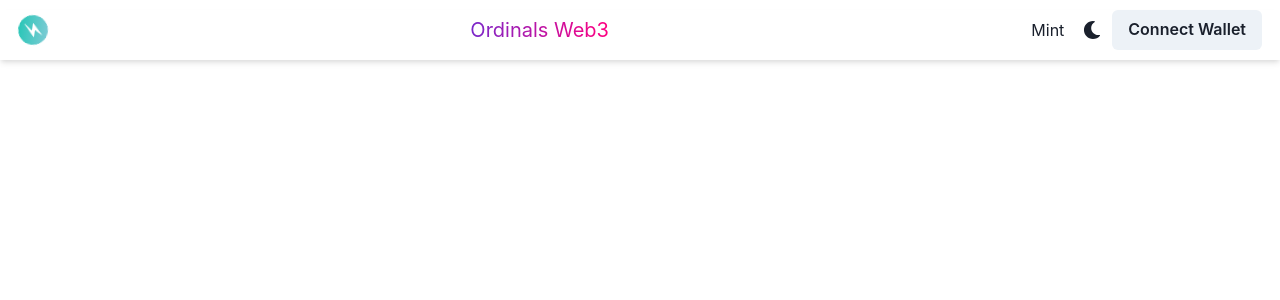
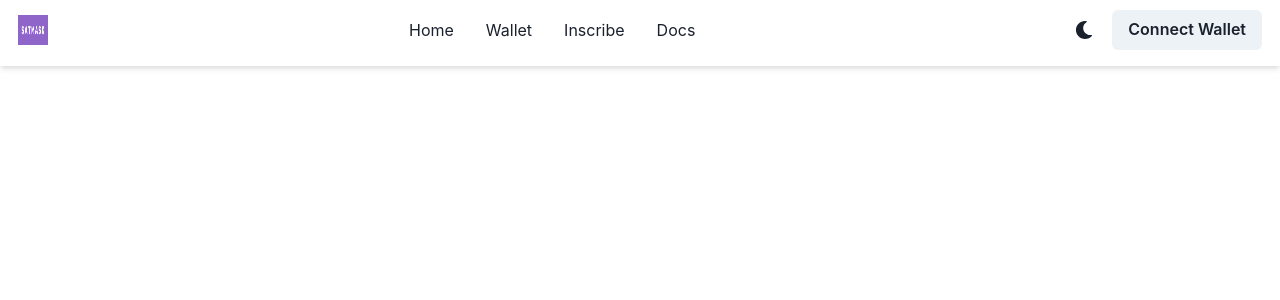
Before and after one commit to Hackathon-X/ultra-yield-web, a React (Create React App) app: page / in a window 1280 px wide. Shown: the top 300 px of the page. Built offline with nearby package versions, Linux system fonts and the light colour scheme.

Commit message:
feat: project layout

```diff
--- a/src/App.js
+++ b/src/App.js
@@ -5,12 +5,21 @@ import {
 } from '@chakra-ui/react';
 import {Home} from "./pages/Home";
 import {Route, Routes} from "react-router-dom";
+import {RootLayout} from "./layouts/RootLayout";
+import {Wallet} from "./pages/Wallet";
+import {Inscribe} from "./pages/Inscribe";
+import {Docs} from "./pages/Docs";
 
 function App() {
     return (
         <ChakraProvider theme={theme}>
             <Routes>
-                <Route path="/" element={<Home/>}/>
+                <Route path="/" element={<RootLayout/>}>
+                    <Route index element={<Home/>}/>
+                    <Route path="wallet" element={<Wallet/>}/>
+                    <Route path="inscribe" element={<Inscribe/>}/>
+                    <Route path="docs" element={<Docs/>}/>
+                </Route>
             </Routes>
         </ChakraProvider>
     );
--- a/src/Logo.js
+++ b/src/Logo.js
@@ -1,6 +1,6 @@
 import React from 'react';
 import {Image, keyframes, usePrefersReducedMotion} from '@chakra-ui/react';
-import logo from './logo.svg';
+import logo from './logo.png';
 
 const spin = keyframes`
   from {
@@ -12,11 +12,5 @@ const spin = keyframes`
 `;
 
 export const Logo = props => {
-    const prefersReducedMotion = usePrefersReducedMotion();
-
-    const animation = prefersReducedMotion
-        ? undefined
-        : `${spin} infinite 20s linear`;
-
-    return <Image borderRadius='full' boxSize='30px' animation={animation} src={logo} {...props} />;
+    return <Image  boxSize='30px' src={logo} {...props} />;
 };
--- a/src/components/MenuLink.js
+++ b/src/components/MenuLink.js
@@ -16,7 +16,16 @@ const MenuLinks = ({isOpen}) => {
                 pt={[4, 4, 0, 0]}
             >
                 <NavLink to={"/"}>
-                    Mint
+                    Home
+                </NavLink>
+                <NavLink to={"/wallet"}>
+                    Wallet
+                </NavLink>
+                <NavLink to={"/inscribe"}>
+                    Inscribe
+                </NavLink>
+                <NavLink to={"/docs"}>
+                    Docs
                 </NavLink>
             </Stack>
         </Box>
--- a/src/components/NavBar.js
+++ b/src/components/NavBar.js
@@ -1,7 +1,9 @@
 import {ColorModeSwitcher} from "../ColorModeSwitcher";
-import {Box, Button, Center, HStack, Spacer, Text} from "@chakra-ui/react";
+import {Box, Button, Center, Flex, HStack, Spacer, Text} from "@chakra-ui/react";
 import {Logo} from "../Logo";
 import MenuLinks from "./MenuLink";
+import {NavLink} from "react-router-dom";
+import React from "react";
 
 
 export function NavBar() {
@@ -13,30 +15,20 @@ export function NavBar() {
             top={0}
             zIndex={10}
         >
-            <Box mt="10px" ml="18px" mr="18px" pb="10px">
-                <HStack gap="">
+            <Flex alignItems="center" ml="18px" mr="18px" mt="10px" pb="16px" gap="2">
                 <Center>
                     <Logo/>
                 </Center>
                 <Spacer/>
-                    <Center ml="" mr="">
-                        <Text bgGradient="linear(to-r, #7928CA,#FF0080)"
-                              bgClip="text"
-                              fontSize="xl"
-                              fontWeight="normal">
-                            Ordinals Web3
-                        </Text>
-                    </Center>
+                <MenuLinks/>
                 <Spacer/>
-                    <MenuLinks/>
                 <ColorModeSwitcher/>
                 <Button>
                     <Text fontSize="md">
                         Connect Wallet
                     </Text>
                 </Button>
-                </HStack>
-            </Box>
+            </Flex>
         </Box>
 
     )
--- /dev/null
+++ b/src/layouts/RootLayout.js
@@ -0,0 +1,13 @@
+import {NavBar} from "../components/NavBar";
+import {Outlet} from "react-router-dom";
+
+
+export function RootLayout() {
+
+    return (
+        <div>
+            <NavBar/>
+            <Outlet/>
+        </div>
+    )
+}
--- /dev/null
+++ b/src/pages/Docs.js
@@ -0,0 +1,8 @@
+export function Docs() {
+
+    return (
+        <div>
+            Docs
+        </div>
+    )
+}
--- a/src/pages/Home.js
+++ b/src/pages/Home.js
@@ -1,7 +1,9 @@
-import {NavBar} from "../components/NavBar";
+import {Box, Container, Textarea} from "@chakra-ui/react";
 
 export function Home() {
     return (
-        <NavBar/>
+        <Box>
+
+        </Box>
     )
 }
--- /dev/null
+++ b/src/pages/Inscribe.js
@@ -0,0 +1,15 @@
+import {Box, Container, Textarea, Text} from "@chakra-ui/react";
+
+export function Inscribe() {
+
+    return (
+        <Container>
+            <Box>
+                <Text align="center">
+                    Drag and drop your files here
+                </Text>
+                <Textarea placeholder="Type here..."/>
+            </Box>
+        </Container>
+    )
+}
--- /dev/null
+++ b/src/pages/Wallet.js
@@ -0,0 +1,9 @@
+
+export function Wallet() {
+
+    return (
+        <div>
+            Wallet
+        </div>
+    )
+}
```
Also changed, not shown: src/logo.png (added), src/logo.svg (deleted). Lines whose indentation alone changed are shown as unchanged.
